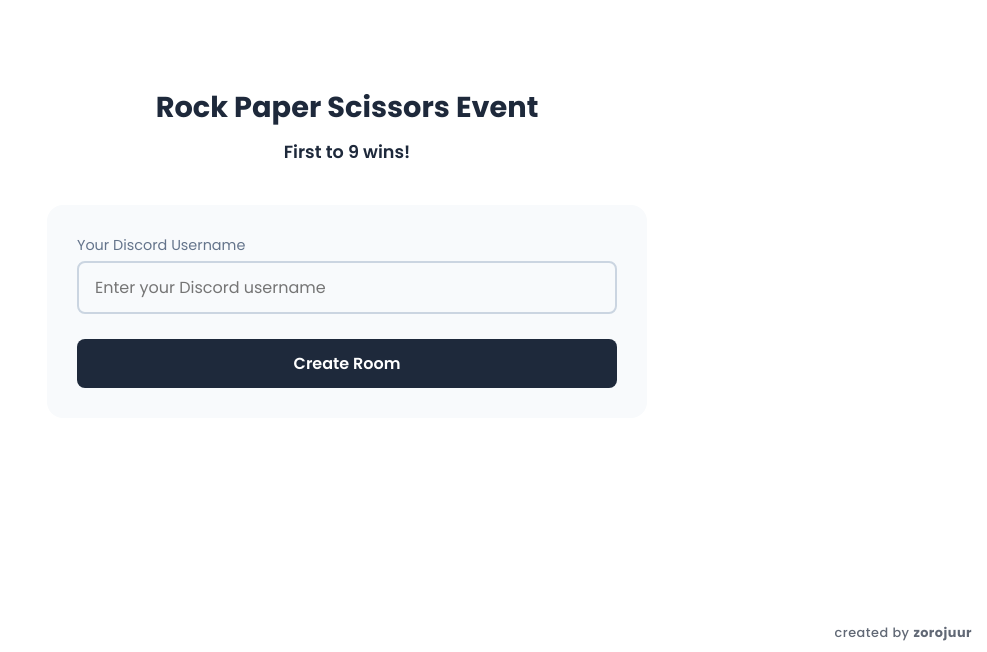
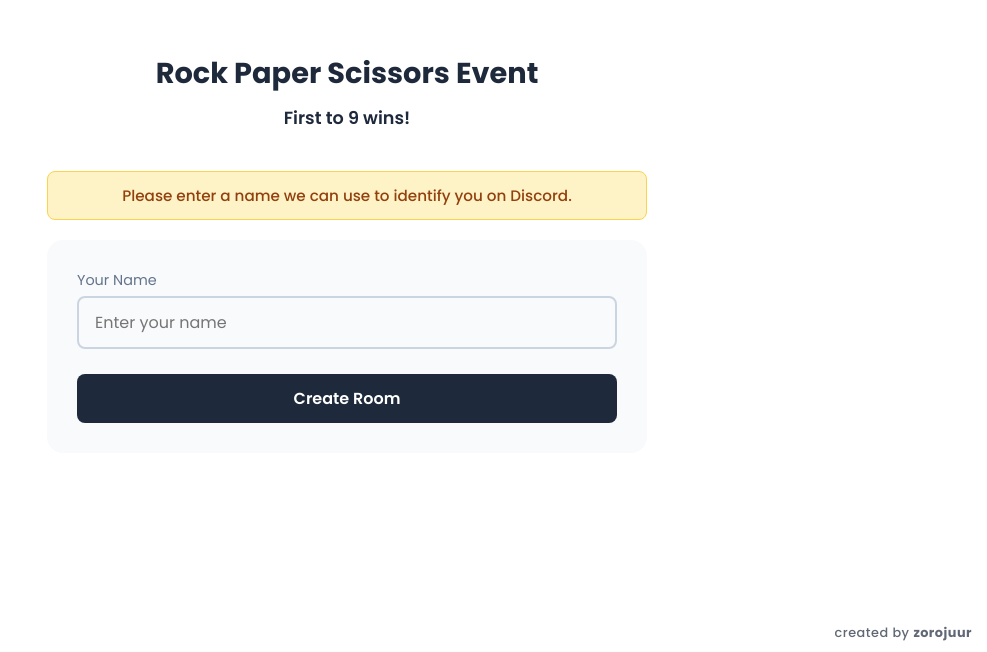
Before and after one commit to nesimi09/rps-game, a website: page public/index.html in a window 1280 px wide. Shown: the part 148-800 px from the top of the page, without its empty margins (293-1280 px from the left). Drawn offline with nearby package versions, Linux system fonts and the light colour scheme; no server answers.

Commit message:
Add Discord identification notice above name input

```diff
--- a/public/index.html
+++ b/public/index.html
@@ -22,10 +22,12 @@
         <p class="game-mode">First to 9 wins!</p>
       </div>
 
+      <p class="discord-notice">Please enter a name we can use to identify you on Discord.</p>
+
       <div class="home-actions">
         <div class="input-group">
-          <label for="hostUsername">Your Discord Username</label>
-          <input type="text" id="hostUsername" placeholder="Enter your Discord username" maxlength="32">
+          <label for="hostUsername">Your Name</label>
+          <input type="text" id="hostUsername" placeholder="Enter your name" maxlength="32">
         </div>
         <button id="createRoomBtn" class="btn btn-primary">Create Room</button>
       </div>
@@ -39,10 +41,12 @@
         <p class="game-mode">First to 9 wins!</p>
       </div>
 
+      <p class="discord-notice">Please enter a name we can use to identify you on Discord.</p>
+
       <div class="home-actions">
         <div class="input-group">
-          <label for="joinUsername">Enter Your Discord Username</label>
-          <input type="text" id="joinUsername" placeholder="Your Discord username (for prize identification)" maxlength="32">
+          <label for="joinUsername">Your Name</label>
+          <input type="text" id="joinUsername" placeholder="Enter your name" maxlength="32">
         </div>
         <button id="joinRoomBtn" class="btn btn-primary">Join Game</button>
       </div>
--- a/public/styles.css
+++ b/public/styles.css
@@ -44,6 +44,19 @@
 .user-display-name {
   font-weight: 600;
   color: #22c55e;
+}
+
+/* Discord identification notice */
+.discord-notice {
+  text-align: center;
+  background: #fef3c7;
+  color: #92400e;
+  padding: 12px 20px;
+  border-radius: 8px;
+  margin-bottom: 20px;
+  font-size: 0.95rem;
+  font-weight: 500;
+  border: 1px solid #fcd34d;
 }
 
 body {
```
